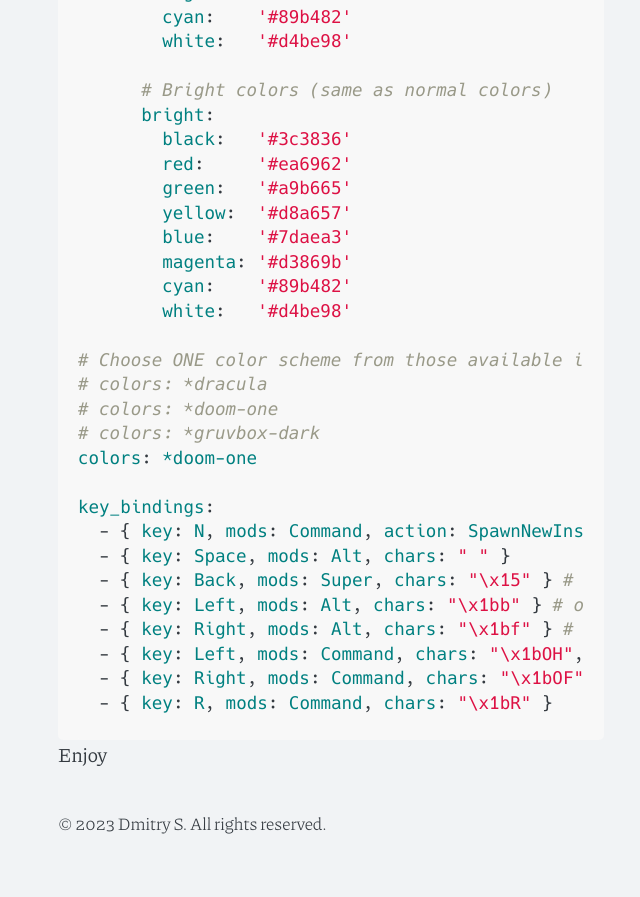
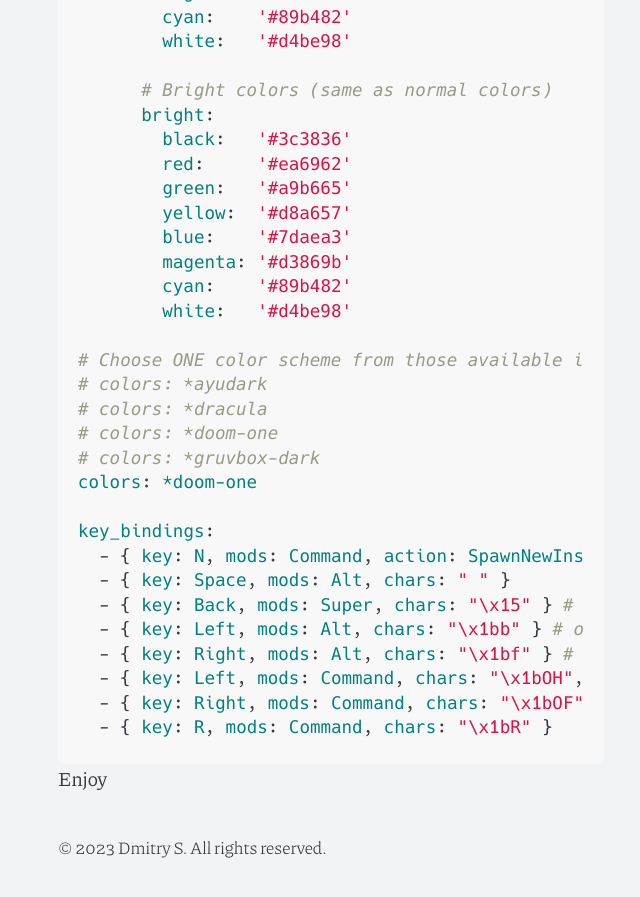
Before and after one commit to smyrnovd/smyrnovd.github.io, a Jekyll site: the page built from _posts/2023-08-28-alarnitty-console.md, in a window 1280 px wide and 900 px high, scrolled down 3685 px. Shown: the top 897 px of the window, without its empty margins (309-949 px from the left). Built offline with Jekyll 4.4.1, drawn with Linux system fonts in a browser that asks for light colours; before the commit the page ends 4561 px from its top, so only the background shows below that.

Commit message:
Update 2023-08-28-alarnitty-console.md

```diff
--- a/_posts/2023-08-28-alarnitty-console.md
+++ b/_posts/2023-08-28-alarnitty-console.md
@@ -166,6 +166,7 @@ schemes:
         white:   '#d4be98'
 
 # Choose ONE color scheme from those available in the above list.
+# colors: *ayudark
 # colors: *dracula
 # colors: *doom-one
 # colors: *gruvbox-dark
```
